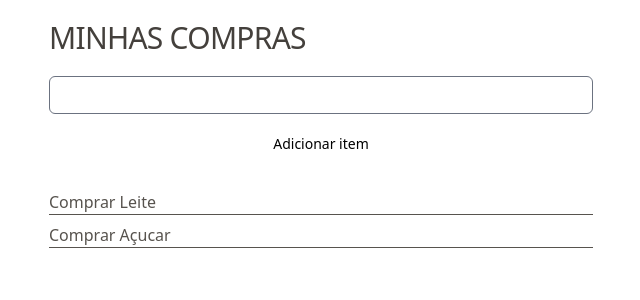
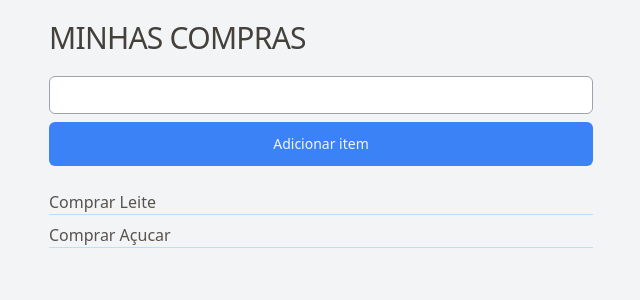
Before and after one commit to EdsonLuiz/minhas-compras, an Angular app: page / in a window 1280 px wide. Shown: the top 300 px of the page, without its empty margins (319-959 px from the left). Built offline with nearby package versions, Linux system fonts and the light colour scheme.

Commit message:
chore: configure colors

```diff
--- a/tailwind.config.js
+++ b/tailwind.config.js
@@ -10,7 +10,20 @@ module.exports = {
     darkMode: 'class', // or 'media' or 'class'
     theme: {
       colors: {
-        graywarm: colors.warmGray
+        transparent: 'transparent',
+        current: 'currentColor',
+
+        black: colors.black,
+        white: colors.white,
+        gray: colors.coolGray,
+        graywarm: colors.warmGray,
+        red: colors.red,
+        yellow: colors.amber,
+        green: colors.emerald,
+        blue: colors.blue,
+        indigo: colors.indigo,
+        purple: colors.violet,
+        pink: colors.pink,
       },
       extend: {},
     },
```
